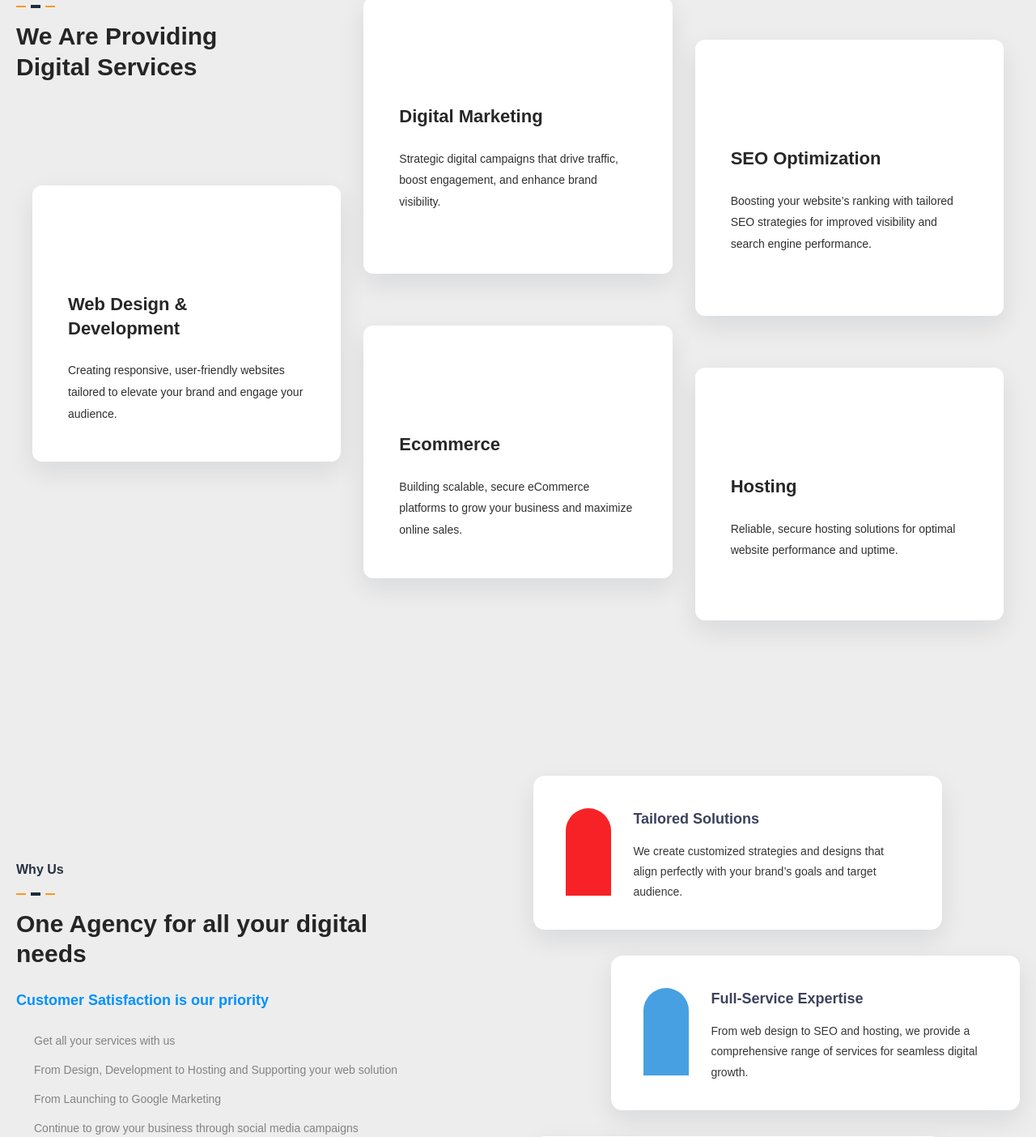
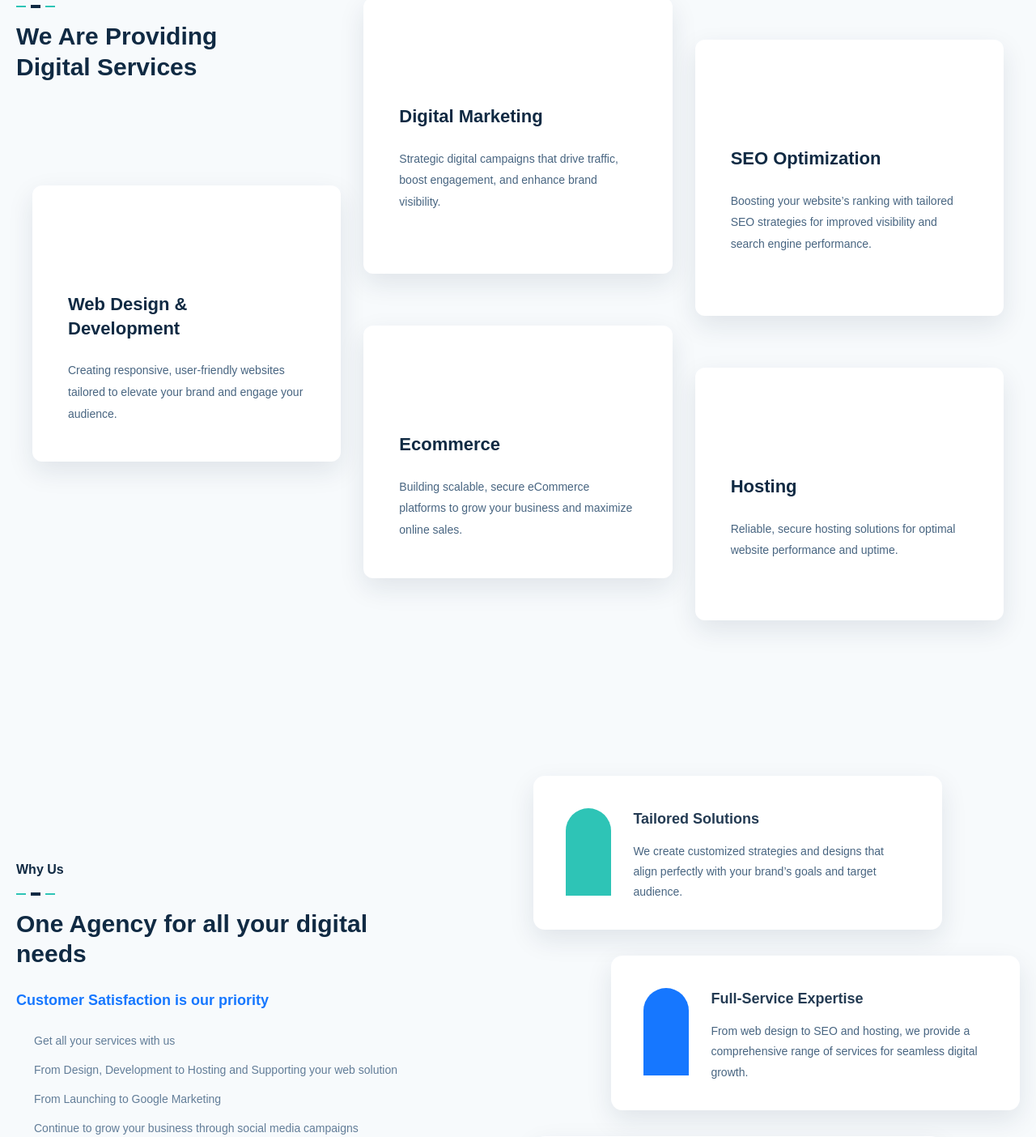
Before and after one commit to jroug/webinsite-nextjs, a Next.js app: page / in a window 1280 px wide. Shown: the part 936-2340 px from the top of the page at 81% size. Built offline with nearby package versions, Linux system fonts and the light colour scheme.

Commit message:
add switchable CSS colour themes

```diff
--- a/app/globals.css
+++ b/app/globals.css
@@ -1,18 +1,74 @@
 @import "tailwindcss";
 
 
-:root {
-  --lightColor: #ededed;
-  --blueDarkColor: #1f2732;
-  --blueLightColor: #0090ff;
-  --boxShadowColor: rgba(15, 23, 42, .09);
+/* Change data-theme on the <html> element in app/layout.tsx to switch palettes. */
+:root,
+[data-theme="ocean"] {
+  --color-page: #f7fafc;
+  --color-surface: #ffffff;
+  --color-ink: #102a43;
+  --color-heading: #102a43;
+  --color-muted: #627d98;
+  --color-primary: #1677ff;
+  --color-primary-strong: #1265db;
+  --color-primary-dark: #0b4bb3;
+  --color-primary-soft: #bde3ff;
+  --color-accent: #2ec4b6;
+  --color-header: #102a43;
+  --color-header-raised: #163b5b;
+  --color-feature-one: #2ec4b6;
+  --color-feature-two: #1677ff;
+  --color-feature-three: #f4a261;
+  --color-card-heading: #243b53;
+  --color-card-copy: #486581;
+  --color-shadow: rgba(16, 42, 67, .10);
+}
 
-  --background: var(--lightColor);
+[data-theme="current"] {
+  --color-page: #ededed;
+  --color-surface: #ffffff;
+  --color-ink: #1f2732;
+  --color-heading: #252525;
+  --color-muted: #838383;
+  --color-primary: #0090ff;
+  --color-primary-strong: #2756ee;
+  --color-primary-dark: #193da9;
+  --color-primary-soft: #6ea1f3;
+  --color-accent: #ff9818;
+  --color-header: #1f2732;
+  --color-header-raised: #273648;
+  --color-feature-one: #f72226;
+  --color-feature-two: #47a0e2;
+  --color-feature-three: #ffb400;
+  --color-card-heading: #3d415b;
+  --color-card-copy: #363636;
+  --color-shadow: rgba(15, 23, 42, .09);
+}
+
+[data-theme="violet"] {
+  --color-page: #f8f7ff;
+  --color-surface: #ffffff;
+  --color-ink: #171a2b;
+  --color-heading: #171a2b;
+  --color-muted: #62667a;
+  --color-primary: #5b5ce2;
+  --color-primary-strong: #4748c5;
+  --color-primary-dark: #3435a9;
+  --color-primary-soft: #c7c7ff;
+  --color-accent: #22c1c3;
+  --color-header: #171a2b;
+  --color-header-raised: #292d45;
+  --color-feature-one: #5b5ce2;
+  --color-feature-two: #22c1c3;
+  --color-feature-three: #a78bfa;
+  --color-card-heading: #292c3e;
+  --color-card-copy: #565a70;
+  --color-shadow: rgba(23, 26, 43, .10);
 }
 
 @theme inline {
-  --color-background: var(--lightColor);
-  --color-foreground: var(--blueDarkColor);
+  --color-background: var(--color-page);
+  --color-foreground: var(--color-ink);
 }
 
 /* @media (prefers-color-scheme: white) {
--- a/app/layout.tsx
+++ b/app/layout.tsx
@@ -22,7 +22,7 @@ const flaticon = localFont({
 
 export default function RootLayout({ children }: LayoutProps<"/">) {
   return (
-    <html lang="en" className={`${cabin.variable} ${quicksand.variable} ${flaticon.variable}`} >
+    <html lang="en" data-theme="ocean" className={`${cabin.variable} ${quicksand.variable} ${flaticon.variable}`}>
       <body>{children}</body>
     </html>
   );
--- a/components/common/Header.tsx
+++ b/components/common/Header.tsx
@@ -4,7 +4,7 @@ import Navigation from "./Navigation";
 const Header = () => {
     return (
         <header
-            className="relative z-10 bg-[#202b39] text-white"
+            className="relative z-10 bg-[var(--color-header)] text-white"
         >
             <div className="mx-auto flex h-[92px] container items-center justify-between px-5 sm:h-[110px] lg:h-[120px]">
                 <a href="#home" aria-label="WebInsite home">
--- a/components/common/Services.module.css
+++ b/components/common/Services.module.css
@@ -12,8 +12,8 @@
 .serviceCard {
     min-height: 270px;
     border-radius: 12px;
-    background: #fff;
-    box-shadow: 0 12px 32px var(--boxShadowColor);
+    background: var(--color-surface);
+    box-shadow: 0 12px 32px var(--color-shadow);
     transition: background-color .35s ease, box-shadow .35s ease;
 }
 
@@ -29,11 +29,12 @@
     display: block;
     margin-bottom: 38px;
     font-size: 48px;
+    color: var(--color-primary);
     transition: color .35s ease;
 }
 
 .serviceCard h3 {
-    color: #272727;
+    color: var(--color-heading);
     font-family: Quicksand, sans-serif;
     font-size: 22px;
     font-weight: 700;
@@ -43,7 +44,7 @@
 
 .serviceCard p {
     margin-top: 24px;
-    color: #2f2f2f;
+    color: var(--color-card-copy);
     font-family: Quicksand, sans-serif;
     font-size: 14px;
     font-weight: 500;
@@ -52,7 +53,7 @@
 }
 
 .serviceCard:hover {
-    background-color: var(--blueLightColor);
+    background-color: var(--color-primary);
 }
 
 .serviceCard:hover .fi,
--- a/components/common/Services.tsx
+++ b/components/common/Services.tsx
@@ -10,13 +10,13 @@ const Services = () => {
         <div className="relative mx-auto px-5">
           <div className="grid gap-10 lg:grid-cols-[300px_1fr] lg:gap-16">
             <div className={`${styles.heading} pt-1`}>
-              <p className="text-base font-bold text-[#273041]">Our Services</p>
+              <p className="text-base font-bold text-[var(--color-ink)]">Our Services</p>
               <div className="my-4 flex items-center gap-1.5">
-                <span className="h-[2px] w-3 bg-[#ff9818]" />
-                <span className="h-[4px] w-3 bg-[#202b39]" />
-                <span className="h-[2px] w-3 bg-[#ff9818]" />
+                <span className="h-[2px] w-3 bg-[var(--color-accent)]" />
+                <span className="h-[4px] w-3 bg-[var(--color-ink)]" />
+                <span className="h-[2px] w-3 bg-[var(--color-accent)]" />
               </div>
-              <h2 className="text-[30px] font-bold leading-[1.25] text-[#252525]">
+              <h2 className="text-[30px] font-bold leading-[1.25] text-[var(--color-heading)]">
                 We Are Providing
                 <br />
                 Digital Services
@@ -27,7 +27,7 @@ const Services = () => {
             <div className="grid gap-7 sm:grid-cols-2 lg:grid-cols-3">
               <article className={`${styles.serviceCard} lg:translate-y-52`}>
                 <a className={styles.cardLink} href="#">
-                  <i className={`${styles.fi} text-[#0090ff]`}>&#xf198;</i>
+                  <i className={styles.fi}>&#xf198;</i>
                   <h3>
                     Web Design &amp;
                     <br />
@@ -41,7 +41,7 @@ const Services = () => {
               </article>
               <article className={`${styles.serviceCard} lg:-translate-y-6`}>
                 <a className={styles.cardLink} href="#">
-                  <i className={`${styles.fi} text-[#0090ff]`}>&#xf190;</i>
+                  <i className={styles.fi}>&#xf190;</i>
                   <h3>Digital Marketing</h3>
                   <p>
                     Strategic digital campaigns that drive traffic, boost
@@ -51,7 +51,7 @@ const Services = () => {
               </article>
               <article className={`${styles.serviceCard} lg:translate-y-7`}>
                 <a className={styles.cardLink} href="#">
-                  <i className={`${styles.fi} text-[#0090ff]`}>&#xf192;</i>
+                  <i className={styles.fi}>&#xf192;</i>
                   <h3>SEO Optimization</h3>
                   <p>
                     Boosting your website’s ranking with tailored SEO strategies
@@ -61,7 +61,7 @@ const Services = () => {
               </article>
               <article className={`${styles.serviceCard} sm:col-start-2 lg:col-start-2 lg:translate-y-3`} >
                 <a className={styles.cardLink} href="#">
-                  <i className={`${styles.fi} text-[#0090ff]`}>&#xf193;</i>
+                  <i className={styles.fi}>&#xf193;</i>
                   <h3>Ecommerce</h3>
                   <p>
                     Building scalable, secure eCommerce platforms to grow your
@@ -71,7 +71,7 @@ const Services = () => {
               </article>
               <article className={`${styles.serviceCard} sm:col-start-2 lg:col-start-3 lg:translate-y-16`} >
                 <a className={styles.cardLink} href="#">
-                  <i className={`${styles.fi} text-[#0090ff]`}>&#xf19f;</i>
+                  <i className={styles.fi}>&#xf19f;</i>
                   <h3>Hosting</h3>
                   <p>
                     Reliable, secure hosting solutions for optimal website
--- a/components/common/WhyUs.module.css
+++ b/components/common/WhyUs.module.css
@@ -7,9 +7,9 @@
      display: flex;
      overflow: hidden;
      border-radius: 14px;
-     background: #fff;
+     background: var(--color-surface);
      padding: 40px 40px 0;
-     box-shadow: 0 12px 32px var(--boxShadowColor);
+     box-shadow: 0 12px 32px var(--color-shadow);
  }
 
 .icon {
@@ -35,7 +35,7 @@
 }
 
 .content h3 {
-     color: #3d415b;
+     color: var(--color-card-heading);
      font-family: Quicksand, sans-serif;
      font-size: 18px;
      font-weight: 700;
@@ -43,7 +43,7 @@
 
 .content p {
      margin-top: 14px;
-     color: #363636;
+     color: var(--color-card-copy);
      font-family: Quicksand, sans-serif;
      font-size: 14px;
      font-weight: 500;
@@ -54,7 +54,7 @@
     display: inline-block;
     flex: 0 0 14px;
     height: 14px;
-    color: #9ba0a6;
+    color: var(--color-muted);
 }
 
 .listCheck::before {
--- a/components/common/WhyUs.tsx
+++ b/components/common/WhyUs.tsx
@@ -5,23 +5,23 @@ const WhyUs = () => {
         <section id="why-us" className="container mx-auto relative overflow-hidden py-20 sm:py-28 lg:py-32">
             <div className="mx-auto grid items-center gap-16 px-5 lg:grid-cols-[0.95fr_1.05fr] lg:gap-24">
                 <div className={styles.whyUsContent}>
-                    <p className="text-base font-bold text-[#273041]">Why Us</p>
-                    <div className="my-4 flex items-center gap-1.5"><span className="h-[2px] w-3 bg-[#ff9818]" /><span className="h-[4px] w-3 bg-[#202b39]" /><span className="h-[2px] w-3 bg-[#ff9818]" /></div>
-                    <h2 className="max-w-[510px] text-[30px] font-bold leading-[1.25] text-[#252525]">One Agency for all your digital needs</h2>
-                    <p className="mt-6 text-lg font-bold text-[#0090ff]">Customer Satisfaction is our priority</p>
-                    <ul className="mt-6 space-y-3 text-sm font-medium leading-6 text-[#838383]">
+                    <p className="text-base font-bold text-[var(--color-ink)]">Why Us</p>
+                    <div className="my-4 flex items-center gap-1.5"><span className="h-[2px] w-3 bg-[var(--color-accent)]" /><span className="h-[4px] w-3 bg-[var(--color-ink)]" /><span className="h-[2px] w-3 bg-[var(--color-accent)]" /></div>
+                    <h2 className="max-w-[510px] text-[30px] font-bold leading-[1.25] text-[var(--color-heading)]">One Agency for all your digital needs</h2>
+                    <p className="mt-6 text-lg font-bold text-[var(--color-primary)]">Customer Satisfaction is our priority</p>
+                    <ul className="mt-6 space-y-3 text-sm font-medium leading-6 text-[var(--color-muted)]">
                         <li className="flex gap-2"><span aria-hidden="true" className={styles.listCheck} /> Get all your services with us</li>
                         <li className="flex gap-2"><span aria-hidden="true" className={styles.listCheck} /> From Design, Development to Hosting and Supporting your web solution</li>
                         <li className="flex gap-2"><span aria-hidden="true" className={styles.listCheck} /> From Launching to Google Marketing</li>
                         <li className="flex gap-2"><span aria-hidden="true" className={styles.listCheck} /> Continue to grow your business through social media campaigns</li>
                     </ul>
-                    <a href="#contact" className="mt-8 inline-block rounded-full bg-[#223653] px-9 py-4 text-sm font-bold text-white transition hover:bg-[#0090ff]">Contact Us</a>
+                    <a href="#contact" className="mt-8 inline-block rounded-full bg-[var(--color-header)] px-9 py-4 text-sm font-bold text-white transition hover:bg-[var(--color-primary)]">Contact Us</a>
                 </div>
 
                 <div className="space-y-8">
-                    <article className={`${styles.card} lg:mr-24`}><span className={`${styles.icon} bg-[#f72226]`}><i className={styles.flaticon}>&#xf154;</i></span><div className={styles.content}><h3>Tailored Solutions</h3><p>We create customized strategies and designs that align perfectly with your brand’s goals and target audience.</p></div></article>
-                    <article className={`${styles.card} lg:ml-24`}><span className={`${styles.icon} bg-[#47a0e2]`}><i className={styles.flaticon}>&#xf102;</i></span><div className={styles.content}><h3>Full-Service Expertise</h3><p>From web design to SEO and hosting, we provide a comprehensive range of services for seamless digital growth.</p></div></article>
-                    <article className={`${styles.card} lg:mr-24`}><span className={`${styles.icon} bg-[#ffb400]`}><i className={styles.flaticon}>&#xf19f;</i></span><div className={styles.content}><h3>Results-Driven Approach</h3><p>Our focus is on delivering measurable outcomes that enhance brand visibility, customer engagement, and online sales.</p></div></article>
+                    <article className={`${styles.card} lg:mr-24`}><span className={`${styles.icon} bg-[var(--color-feature-one)]`}><i className={styles.flaticon}>&#xf154;</i></span><div className={styles.content}><h3>Tailored Solutions</h3><p>We create customized strategies and designs that align perfectly with your brand’s goals and target audience.</p></div></article>
+                    <article className={`${styles.card} lg:ml-24`}><span className={`${styles.icon} bg-[var(--color-feature-two)]`}><i className={styles.flaticon}>&#xf102;</i></span><div className={styles.content}><h3>Full-Service Expertise</h3><p>From web design to SEO and hosting, we provide a comprehensive range of services for seamless digital growth.</p></div></article>
+                    <article className={`${styles.card} lg:mr-24`}><span className={`${styles.icon} bg-[var(--color-feature-three)]`}><i className={styles.flaticon}>&#xf19f;</i></span><div className={styles.content}><h3>Results-Driven Approach</h3><p>Our focus is on delivering measurable outcomes that enhance brand visibility, customer engagement, and online sales.</p></div></article>
                 </div>
             </div>
         </section>
```
Also changed, not shown: components/Home/Hero.tsx (+6 -6 lines), components/common/Footer.tsx (+17 -17 lines), components/common/Navigation.tsx (+8 -8 lines).
